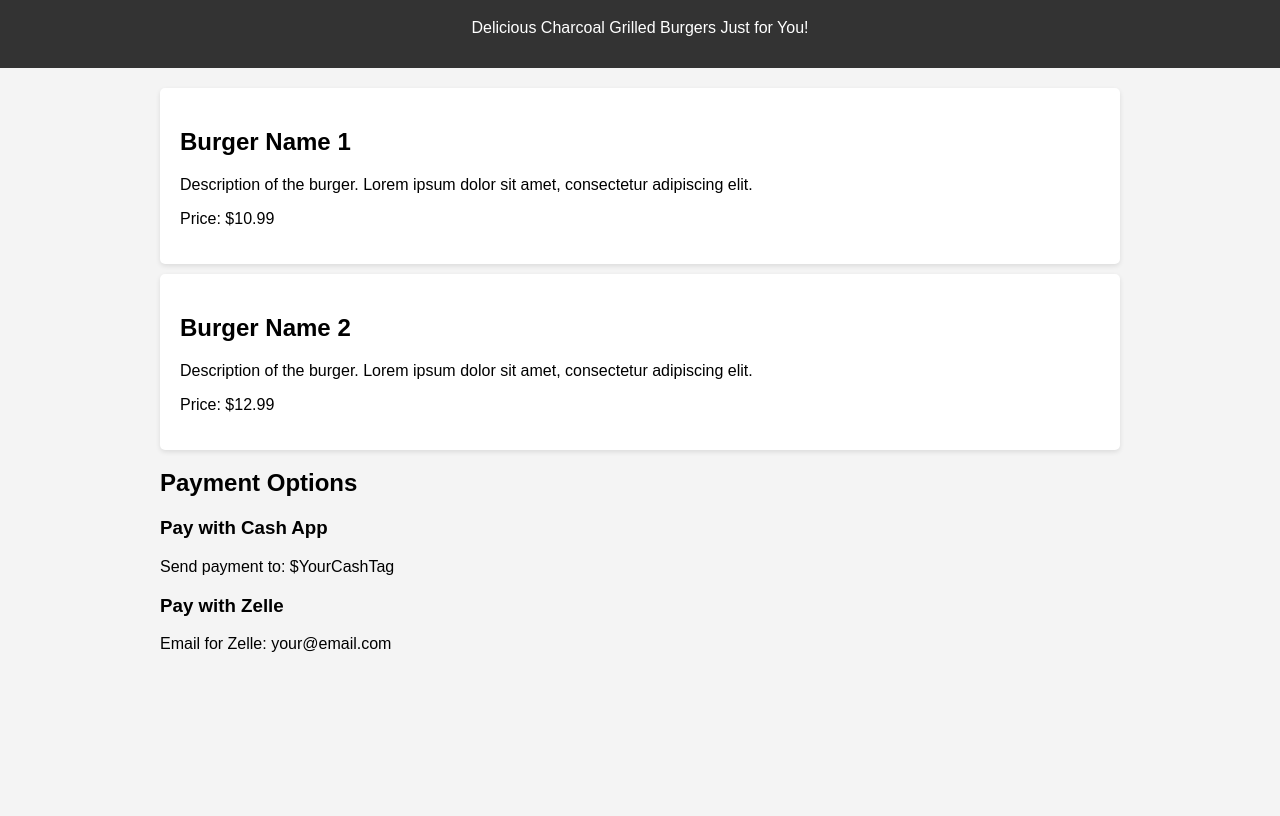
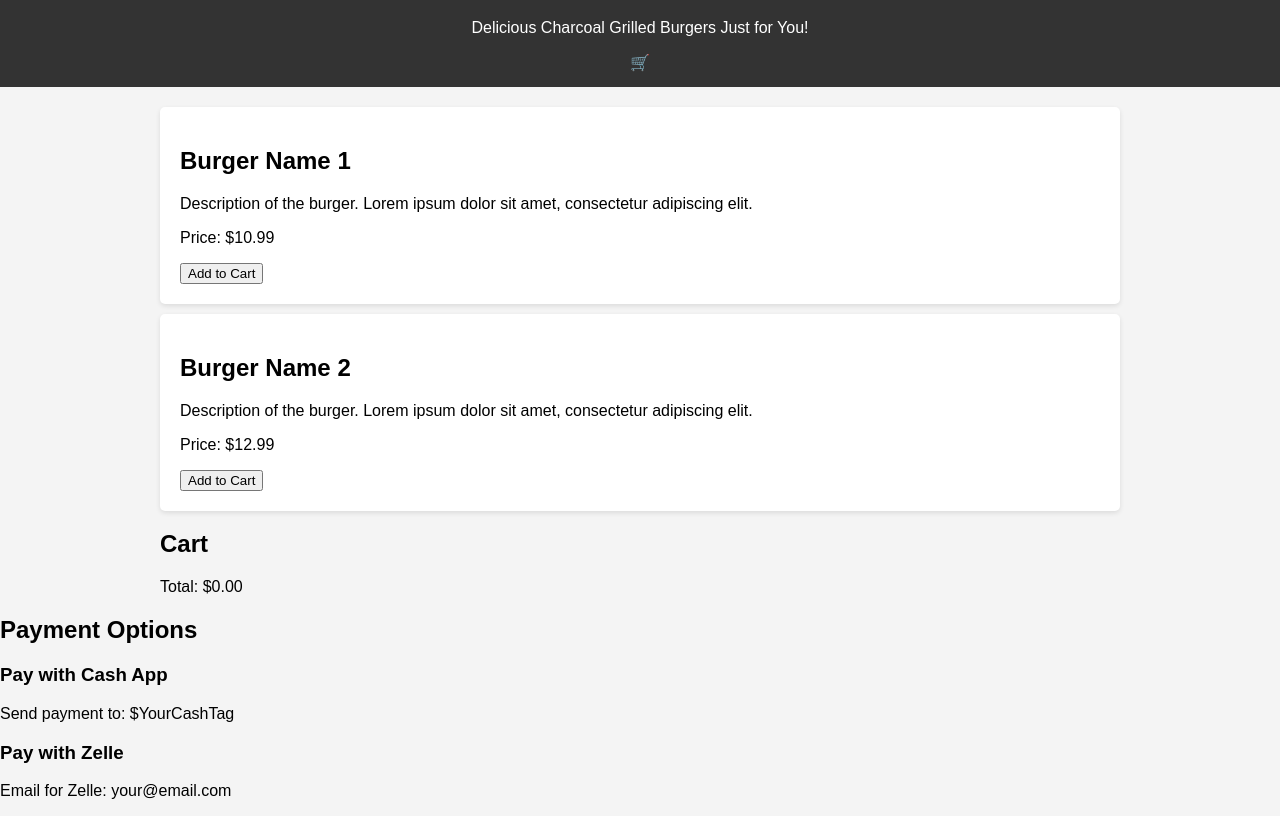
Before and after one commit to BackyardBurger/BackyardBurger, a plain HTML site: page index.html in a window 1280 px wide. Shown: the part 76-892 px from the top of the page. Before the commit the page ends 800 px from the top, so only its background shows below. Drawn offline with Linux system fonts and the light colour scheme.

Commit message:
Update index.html

```diff
--- a/index.html
+++ b/index.html
@@ -40,6 +40,7 @@
     <header>
         <h1>Backyard Burger</h1>
         <p>Delicious Charcoal Grilled Burgers Just for You!</p>
+         <div id="cart-icon">🛒</div>
     </header>
 
     <div class="container">
@@ -47,15 +48,37 @@
             <h2>Burger Name 1</h2>
             <p>Description of the burger. Lorem ipsum dolor sit amet, consectetur adipiscing elit.</p>
             <p>Price: $10.99</p>
+            <button data-index="0">Add to Cart</button>
         </div>
 
         <div class="menu-item">
             <h2>Burger Name 2</h2>
             <p>Description of the burger. Lorem ipsum dolor sit amet, consectetur adipiscing elit.</p>
             <p>Price: $12.99</p>
+            <button data-index="1">Add to Cart</button>
         </div>
 
         <!-- Add more menu items as needed -->
+
+        <!-- Cart display area -->
+        <div id="cart" class="cart">
+            <h2>Cart</h2>
+            <ul id="cart-items"></ul>
+            <p>Total: $<span id="cart-total">0.00</span></p>
+        </div>
+    </div>
+
+    <footer>
+        <!-- Footer content (contact information, social media links, etc.) -->
+    </footer>
+
+    <script>
+        // JavaScript code for cart functionality
+        // ...
+    </script>
+</body>
+
+</html>
         <!-- Payment Instructions Section -->
         <div class="payment-instructions">
             <h2>Payment Options</h2>
```
